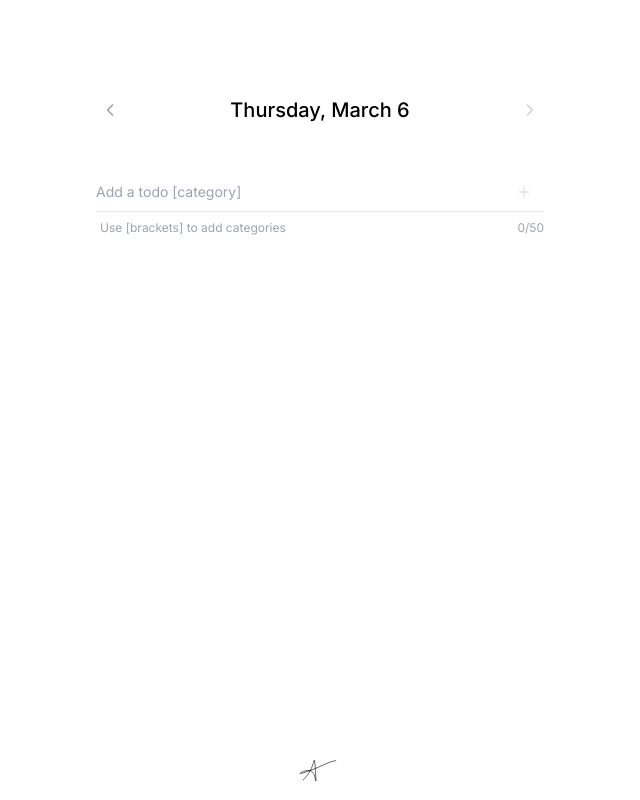
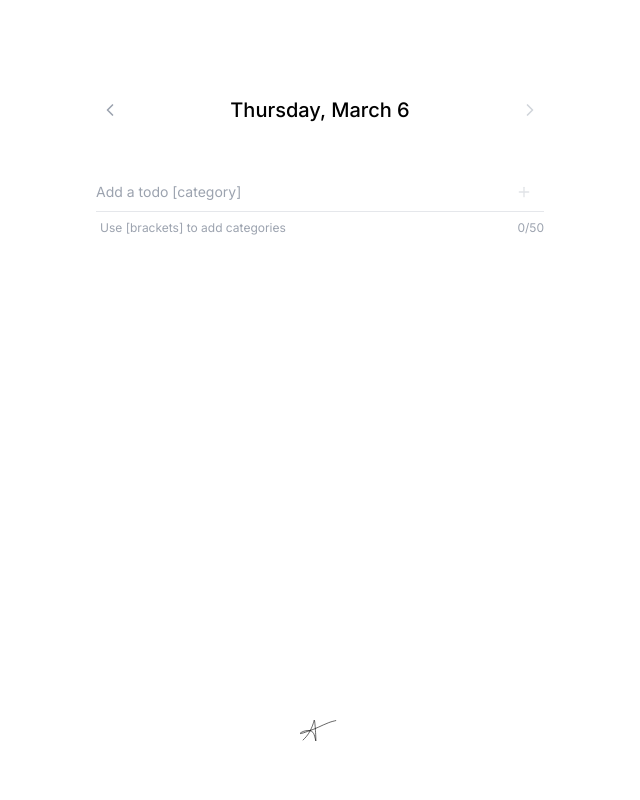
Before and after one commit to arjundabir/todos.arjundabir.com, a Next.js app: page / in a window 1280 px wide. Shown: the whole page, without its empty margins (320-960 px from the left). Built offline with nearby package versions, Linux system fonts and the light colour scheme.

Commit message:
fixed height so that footer doesn't overflow

```diff
--- a/app/page.tsx
+++ b/app/page.tsx
@@ -194,7 +194,7 @@ export default function TodoApp() {
   };
 
   return (
-    <div className="h-screen flex flex-col">
+    <div className="h-[calc(100vh-40px)] flex flex-col">
       <div className="max-h-full bg-white text-black p-6 md:p-12 lg:p-16 overflow-y-clip flex-1">
         <div className="max-w-md mx-auto space-y-12">
           <header className="pt-8">
--- a/components/footer.tsx
+++ b/components/footer.tsx
@@ -5,7 +5,10 @@ import Link from "next/link";
 const FooterLogoAnimation = () => {
   return (
     <footer className="flex-0 max-h-10 mt-auto">
-      <Link href="https://arjundabir.com">
+      <Link
+        href="https://arjundabir.com"
+        className="h-full flex items-center justify-center"
+      >
         <LogoAnimation />
       </Link>
     </footer>
--- a/components/logo-animation.module.css
+++ b/components/logo-animation.module.css
@@ -1,5 +1,5 @@
 .logoPath {
-  width: 100%;
+  width: fit-content;
   height: 100%;
 }
 
```
